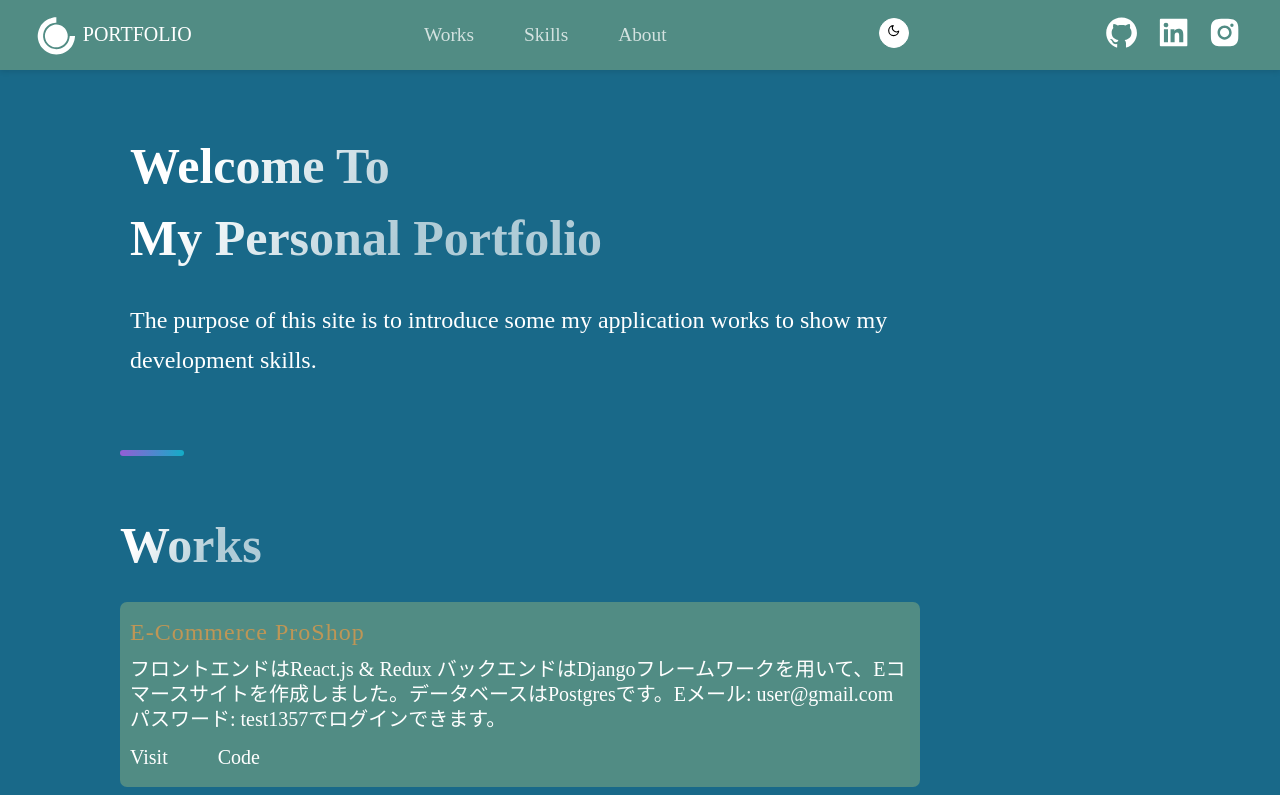
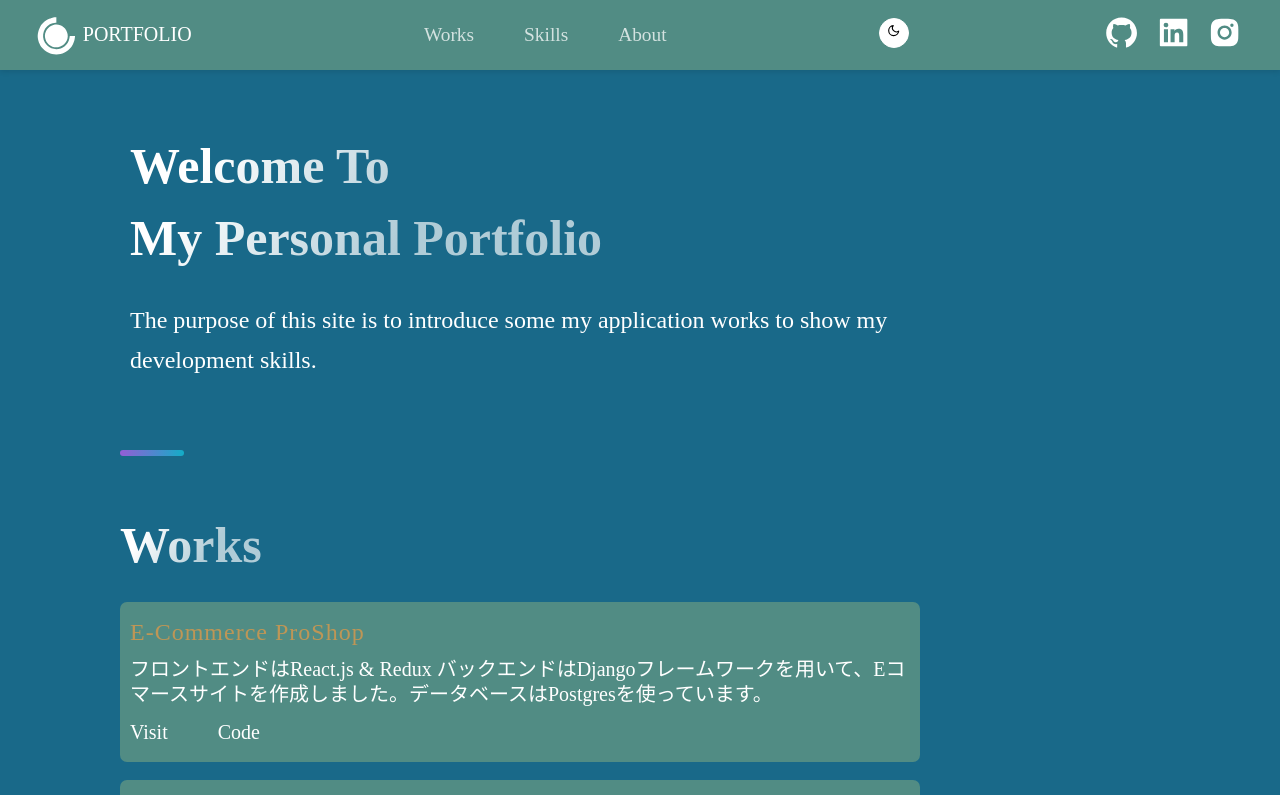
Before and after one commit to toku31/next-portfolio, a Next.js app: page / in a window 1280 px wide. Shown: the top 795 px of the page. Built offline with nearby package versions, Linux system fonts and the light colour scheme.

Commit message:
change works

```diff
--- a/components/Works.js
+++ b/components/Works.js
@@ -7,7 +7,7 @@ export default function Works() {
       {
       title: "E-Commerce ProShop",
       skils: ["react.js", "next.js", "HTML", "CSS"],
-      description: "フロントエンドはReact.js & Redux バックエンドはDjangoフレームワークを用いて、Eコマースサイトを作成しました。データベースはPostgresです。Eメール: user@gmail.com パスワード: test1357でログインできます。",
+      description: "フロントエンドはReact.js & Redux バックエンドはDjangoフレームワークを用いて、Eコマースサイトを作成しました。データベースはPostgresを使っています。",
       github: "https://github.com/toku31/react-django-ecommerce",
       github2: "",
       visit: "https://ecommerce-proshop01.herokuapp.com",
```
